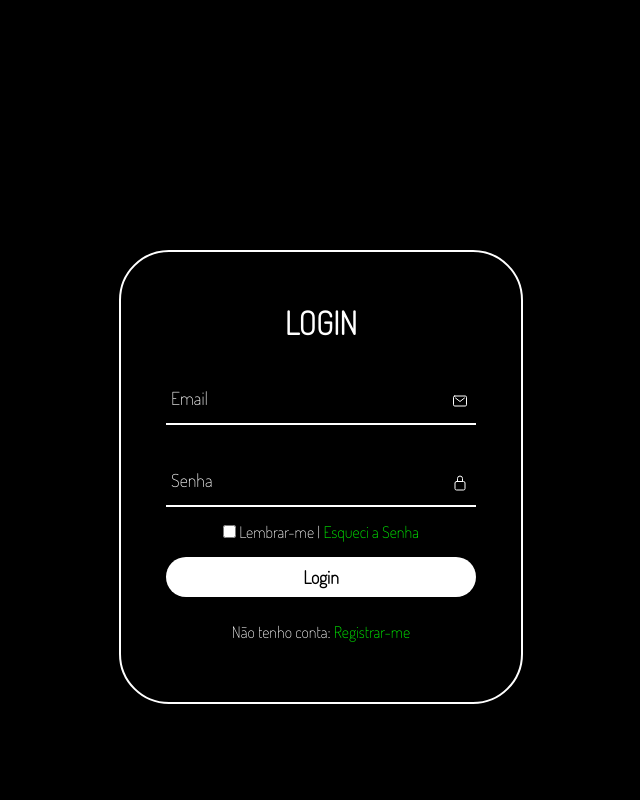
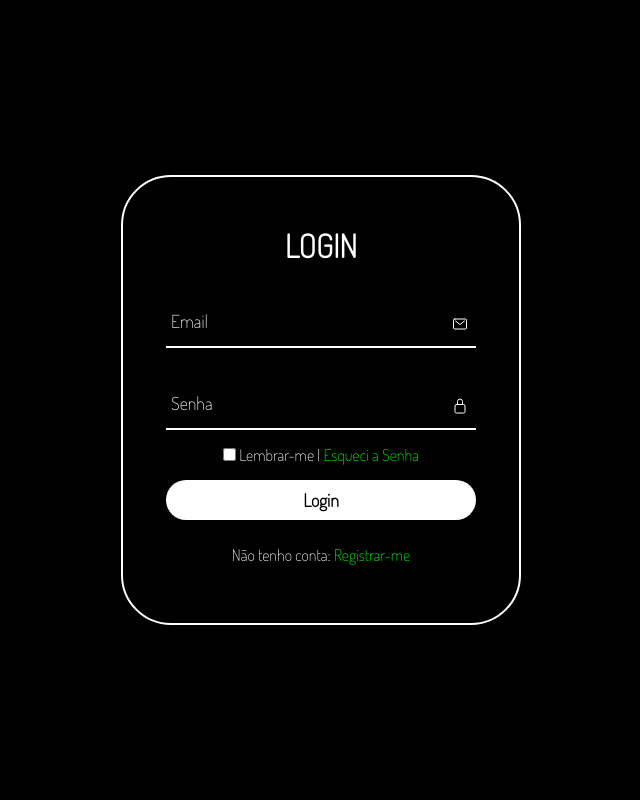
Before and after one commit to leandro-rsouza/sistema, a PHP site: page / in a window 1280 px wide. Shown: the whole page, without its empty margins (319-959 px from the left). Run offline with PHP 8.4, Linux system fonts and the light colour scheme.

Commit message:
Configurando o Painel de Login no Centro

```diff
--- a/universe/frontend/css/index.css
+++ b/universe/frontend/css/index.css
@@ -3,6 +3,7 @@
 *{
     margin: 0;
     padding: 0;
+    box-sizing: border-box;
     font-family: 'Dosis', sans-serif;
     background: #000000;
     color:#fff;
@@ -12,7 +13,8 @@ section{
     display: flex;
     justify-content: center;
     align-items: center;
-    margin-top: 250px;
+    min-height: 100vh;
+    width: 100%;
     background: black;
 }
 
```
